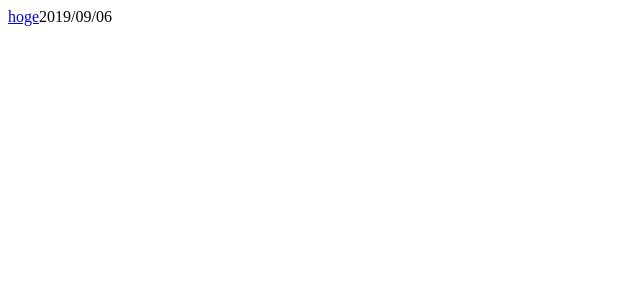
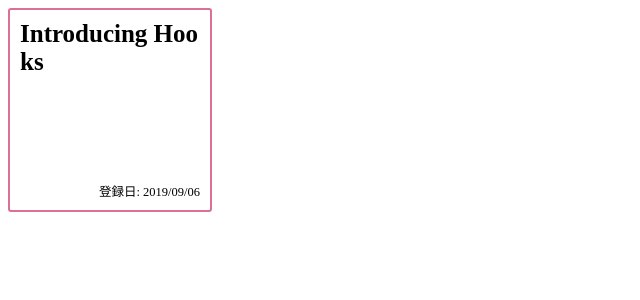
Before and after one commit to hayate4th/article-kanban, a React app: page / in a window 1280 px wide. Shown: the top 300 px of the page, without its empty margins (0-640 px from the left). Built offline with nearby package versions, Linux system fonts and the light colour scheme.

Commit message:
Add styles to design Card component

```diff
--- a/src/components/Card/index.tsx
+++ b/src/components/Card/index.tsx
@@ -1,16 +1,64 @@
 import React from "react";
+import styled from 'styled-components';
 
 interface CardProps {
   title: string;
   url: string;
-  date: string;
+  registerdDate: string;
 }
 
-const Card: React.FC<CardProps> = ({ title, url, date }) => {
-  return <div>
-    <a href={url} target="_blank">{title}</a>
-    <span>{date}</span>
-  </div>;
+const Card: React.FC<CardProps> = ({ title, url, registerdDate }) => {
+  return (
+    <StyledDiv>
+      <StyledA href={url} target="_blank">
+        <StyledH1>{title}</StyledH1>
+        <StyledSpan>登録日: {registerdDate}</StyledSpan>
+      </StyledA>
+    </StyledDiv>);
 };
 
+// TODO: 複数行以上になると text-overflow: ellipsis がかかるようにする
+const StyledH1 = styled.h1`
+  font-size: 25px;
+  margin: 0;
+  max-height: 150px;
+  overflow: hidden;
+  text-align: justify-all;
+  word-break: break-all;
+`;
+
+// TODO: height と width が子要素に依存しまくっているのでしっかりしたい
+const StyledDiv = styled.div`
+  font-size: 25px;
+  height: 204px;
+  width: 204px;
+`;
+
+const StyledA = styled.a`
+  border: 2px solid palevioletred;
+  border-radius: 3px;
+  color: black;
+  display: block;
+  height: 180px;
+  padding: 10px;
+  position: relative;
+  text-decoration: none;
+  width: 180px;
+
+  &:hover {
+    background-color: palevioletred;
+    color: white;
+  }
+`;
+
+// TODO: span を block 要素にしたくない
+const StyledSpan = styled.span`
+  bottom: 10px;
+  display: block;
+  font-size: 50%;
+  position: absolute;
+  right: 10px;
+`;
+
+
 export default Card;
--- a/src/index.tsx
+++ b/src/index.tsx
@@ -2,4 +2,4 @@ import React from "react";
 import ReactDOM from "react-dom";
 import Card from "./components/Card";
 
-ReactDOM.render(<Card title="hoge" url="https://www.google.co.jp/" date="2019/09/06" />, document.getElementById("root"));
+ReactDOM.render(<Card title="Introducing Hooks" url="https://reactjs.org/docs/hooks-intro.html" registerdDate="2019/09/06" />, document.getElementById("root"));
```
